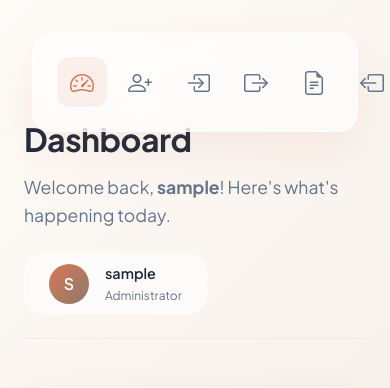
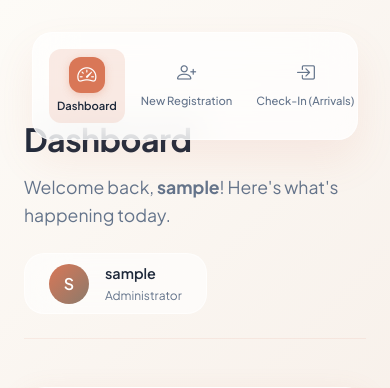
Before and after one commit to taslim19/college-project, a Flask app: page /dashboard in a window 390 px wide. Shown: the top 388 px of the page. Run offline with Flask 3, Linux system fonts and the light colour scheme; the visitor is signed in with stand-in values (Sample User, id 1); data that the repository does not hold is empty.

Commit message:
Feature: Hover-to-Expand Sidebar Navigation - Implemented smooth hover-to-expand interaction (80px to 260px) - Added text labels that fade in on hover with cubic-bezier transitions - Active items now show orange background square with white icons - Updated navigation labels: Dashboard, New Registration, Check-In/Out, Reports - Sidebar floats over content with z-index 1000 - Maintains Soft Warm Glass aesthetic with high-opacity white glass - Responsive design: converts to horizontal bar on mobile - Smooth 0.4s transitions for width and opacity animations

```diff
--- a/static/style.css
+++ b/static/style.css
@@ -106,24 +106,30 @@ body {
     color: var(--text-white);
 }
 
-/* ========== SIDEBAR (Icon-Only) ========== */
+/* ========== SIDEBAR (Hover-to-Expand) ========== */
 .sidebar {
     position: fixed;
     left: var(--spacing-lg);
     top: 50%;
     transform: translateY(-50%);
-    width: 70px;
-    background: var(--glass-bg);
+    width: 80px;
+    background: rgba(255, 255, 255, 0.7);
     backdrop-filter: blur(20px);
     -webkit-backdrop-filter: blur(20px);
     border: 1px solid var(--glass-border);
     border-radius: var(--radius-medium);
     box-shadow: var(--shadow-soft);
     padding: var(--spacing-md);
-    z-index: 100;
+    z-index: 1000;
     display: flex;
     flex-direction: column;
     gap: var(--spacing-sm);
+    transition: width 0.4s cubic-bezier(0.4, 0, 0.2, 1);
+    overflow: hidden;
+}
+
+.sidebar:hover {
+    width: 260px;
 }
 
 .sidebar-nav {
@@ -131,45 +137,90 @@ body {
     display: flex;
     flex-direction: column;
     gap: var(--spacing-xs);
+    width: 100%;
+}
+
+.sidebar-nav li {
+    width: 100%;
 }
 
 .sidebar-nav a {
     display: flex;
     align-items: center;
-    justify-content: center;
-    width: 50px;
+    gap: var(--spacing-md);
+    width: 100%;
     height: 50px;
+    padding: 0 16px;
     color: var(--text-secondary);
     text-decoration: none;
     border-radius: var(--radius-small);
     transition: all 0.3s ease;
     position: relative;
+    white-space: nowrap;
 }
 
-.sidebar-nav a:hover,
-.sidebar-nav a.active {
+.sidebar-nav a i {
+    font-size: 1.5rem;
+    min-width: 24px;
+    text-align: center;
+    transition: all 0.3s ease;
+}
+
+.sidebar-nav a .nav-label {
+    opacity: 0;
+    transform: translateX(-10px);
+    transition: opacity 0.4s cubic-bezier(0.4, 0, 0.2, 1) 0.1s,
+                transform 0.4s cubic-bezier(0.4, 0, 0.2, 1) 0.1s;
+    font-weight: 500;
+    font-size: 0.95rem;
+    color: inherit;
+}
+
+.sidebar:hover .sidebar-nav a .nav-label {
+    opacity: 1;
+    transform: translateX(0);
+}
+
+.sidebar-nav a:hover {
     background: var(--accent-soft);
     color: var(--accent-terracotta);
 }
 
-.sidebar-nav a i {
-    font-size: 1.5rem;
+.sidebar-nav a.active {
+    background: rgba(217, 119, 87, 0.15);
+    color: var(--text-primary);
+    font-weight: 600;
 }
 
-.sidebar-nav a.active::after {
-    content: '';
-    position: absolute;
-    left: -18px;
-    width: 3px;
-    height: 30px;
+.sidebar-nav a.active i {
     background: var(--accent-terracotta);
-    border-radius: 0 3px 3px 0;
+    color: white;
+    width: 40px;
+    height: 40px;
+    border-radius: var(--radius-small);
+    display: flex;
+    align-items: center;
+    justify-content: center;
+    box-shadow: 0 2px 8px rgba(217, 119, 87, 0.3);
+}
+
+.sidebar-nav a.active .nav-label {
+    color: var(--text-primary);
+    font-weight: 600;
+}
+
+/* Logout item styling */
+.sidebar-nav li:last-child {
+    margin-top: auto;
+    padding-top: var(--spacing-md);
+    border-top: 1px solid rgba(217, 119, 87, 0.1);
 }
 
 /* ========== CONTENT WITH SIDEBAR ========== */
 .content-with-sidebar {
-    margin-left: 100px;
+    margin-left: 120px;
     padding: var(--spacing-lg) 0;
+    transition: margin-left 0.4s cubic-bezier(0.4, 0, 0.2, 1);
 }
 
 /* ========== HEADER ========== */
@@ -604,15 +655,50 @@ textarea.form-control {
         transform: none;
         flex-direction: row;
         justify-content: space-around;
+        padding: var(--spacing-sm);
+    }
+
+    .sidebar:hover {
+        width: auto;
     }
 
     .sidebar-nav {
         flex-direction: row;
         width: 100%;
+        gap: var(--spacing-xs);
     }
 
-    .sidebar-nav a.active::after {
-        display: none;
+    .sidebar-nav li {
+        flex: 1;
+    }
+
+    .sidebar-nav a {
+        flex-direction: column;
+        height: auto;
+        padding: var(--spacing-xs);
+        gap: 4px;
+    }
+
+    .sidebar-nav a i {
+        font-size: 1.2rem;
+    }
+
+    .sidebar-nav a .nav-label {
+        opacity: 1;
+        transform: none;
+        font-size: 0.7rem;
+        text-align: center;
+    }
+
+    .sidebar-nav a.active i {
+        width: 36px;
+        height: 36px;
+    }
+
+    .sidebar-nav li:last-child {
+        margin-top: 0;
+        padding-top: 0;
+        border-top: none;
     }
 
     .stats-grid {
--- a/templates/base.html
+++ b/templates/base.html
@@ -13,37 +13,43 @@
 <body>
     <div class="main-container">
         {% if session.logged_in %}
-        <!-- Icon-Only Sidebar Navigation -->
+        <!-- Hover-to-Expand Sidebar Navigation -->
         <aside class="sidebar">
             <ul class="sidebar-nav">
                 <li>
                     <a href="{{ url_for('dashboard') }}" class="{% if request.endpoint == 'dashboard' %}active{% endif %}" title="Dashboard">
                         <i class="bi bi-speedometer2"></i>
+                        <span class="nav-label">Dashboard</span>
                     </a>
                 </li>
                 <li>
-                    <a href="{{ url_for('register') }}" class="{% if request.endpoint == 'register' %}active{% endif %}" title="Register Visitor">
+                    <a href="{{ url_for('register') }}" class="{% if request.endpoint == 'register' %}active{% endif %}" title="New Registration">
                         <i class="bi bi-person-plus"></i>
+                        <span class="nav-label">New Registration</span>
                     </a>
                 </li>
                 <li>
-                    <a href="{{ url_for('checkin') }}" class="{% if request.endpoint == 'checkin' %}active{% endif %}" title="Check-In">
+                    <a href="{{ url_for('checkin') }}" class="{% if request.endpoint == 'checkin' %}active{% endif %}" title="Check-In (Arrivals)">
                         <i class="bi bi-box-arrow-in-right"></i>
+                        <span class="nav-label">Check-In (Arrivals)</span>
                     </a>
                 </li>
                 <li>
-                    <a href="{{ url_for('checkout') }}" class="{% if request.endpoint == 'checkout' %}active{% endif %}" title="Check-Out">
+                    <a href="{{ url_for('checkout') }}" class="{% if request.endpoint == 'checkout' %}active{% endif %}" title="Check-Out (Departures)">
                         <i class="bi bi-box-arrow-right"></i>
+                        <span class="nav-label">Check-Out (Departures)</span>
                     </a>
                 </li>
                 <li>
-                    <a href="{{ url_for('reports') }}" class="{% if request.endpoint == 'reports' %}active{% endif %}" title="Reports">
+                    <a href="{{ url_for('reports') }}" class="{% if request.endpoint == 'reports' %}active{% endif %}" title="History & Reports">
                         <i class="bi bi-file-earmark-text"></i>
+                        <span class="nav-label">History & Reports</span>
                     </a>
                 </li>
                 <li>
                     <a href="{{ url_for('logout') }}" title="Logout">
                         <i class="bi bi-box-arrow-left"></i>
+                        <span class="nav-label">Logout</span>
                     </a>
                 </li>
             </ul>
```
